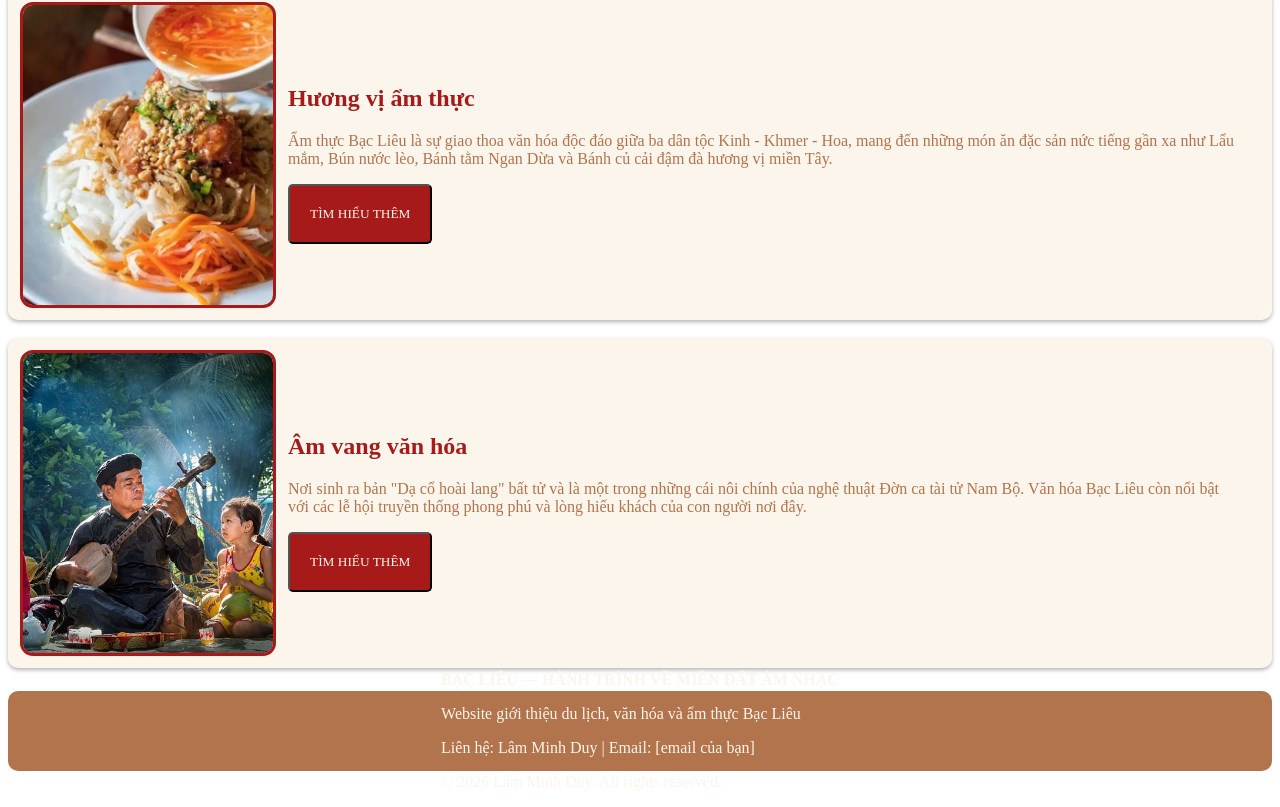
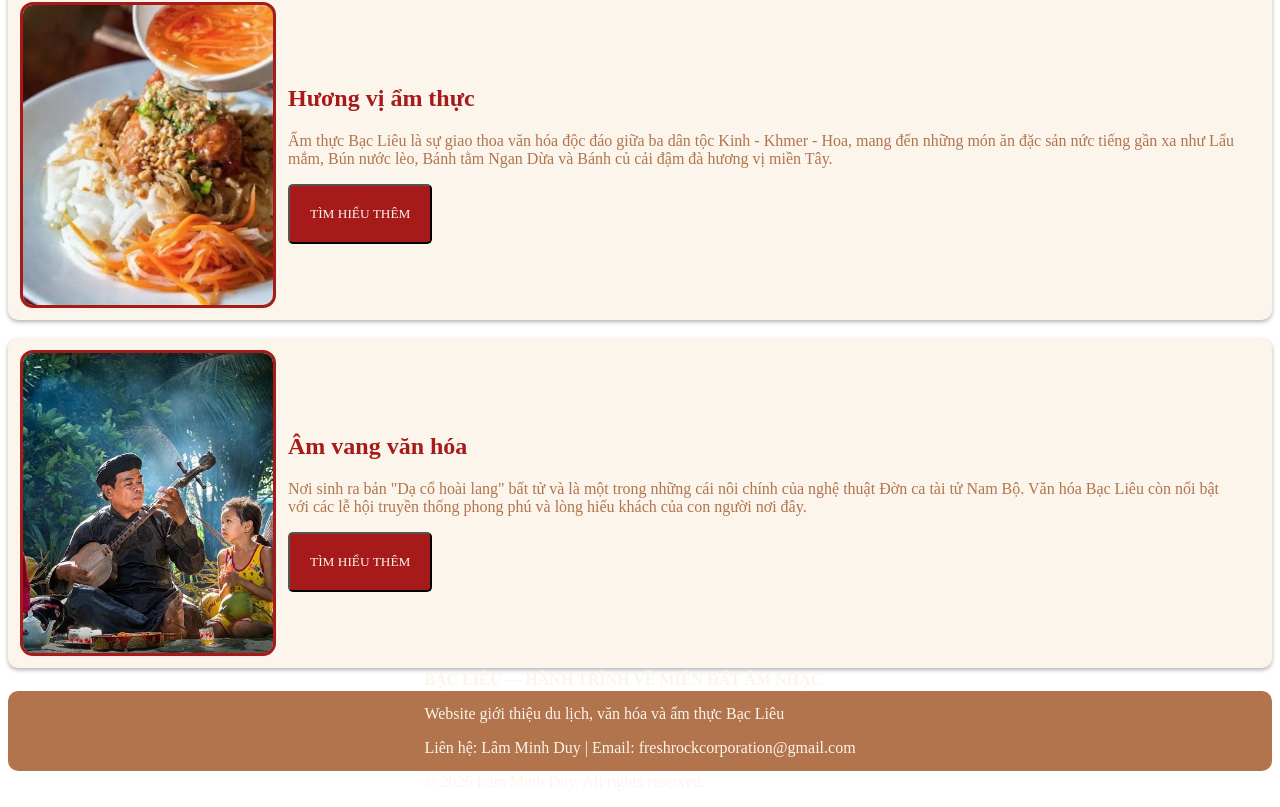
Before and after one commit to Rockford3601/baclieugo, a plain HTML site: page index.html in a window 1280 px wide. Shown: the part 1888-2695 px from the top of the page. Drawn offline with Linux system fonts and the light colour scheme.

Commit message:
Update index.html

```diff
--- a/index.html
+++ b/index.html
@@ -119,7 +119,7 @@
     <div class="footer_noidung">
         <p><strong>BẠC LIÊU — HÀNH TRÌNH VỀ MIỀN ĐẤT ÂM NHẠC</strong></p>
         <p>Website giới thiệu du lịch, văn hóa và ẩm thực Bạc Liêu</p>
-        <p>Liên hệ: Lâm Minh Duy | Email: [email của bạn]</p>
+        <p>Liên hệ: Lâm Minh Duy | Email: freshrockcorporation@gmail.com</p>
         <p>© 2026 Lâm Minh Duy. All rights reserved.</p>
     </div>
 </footer>
```
